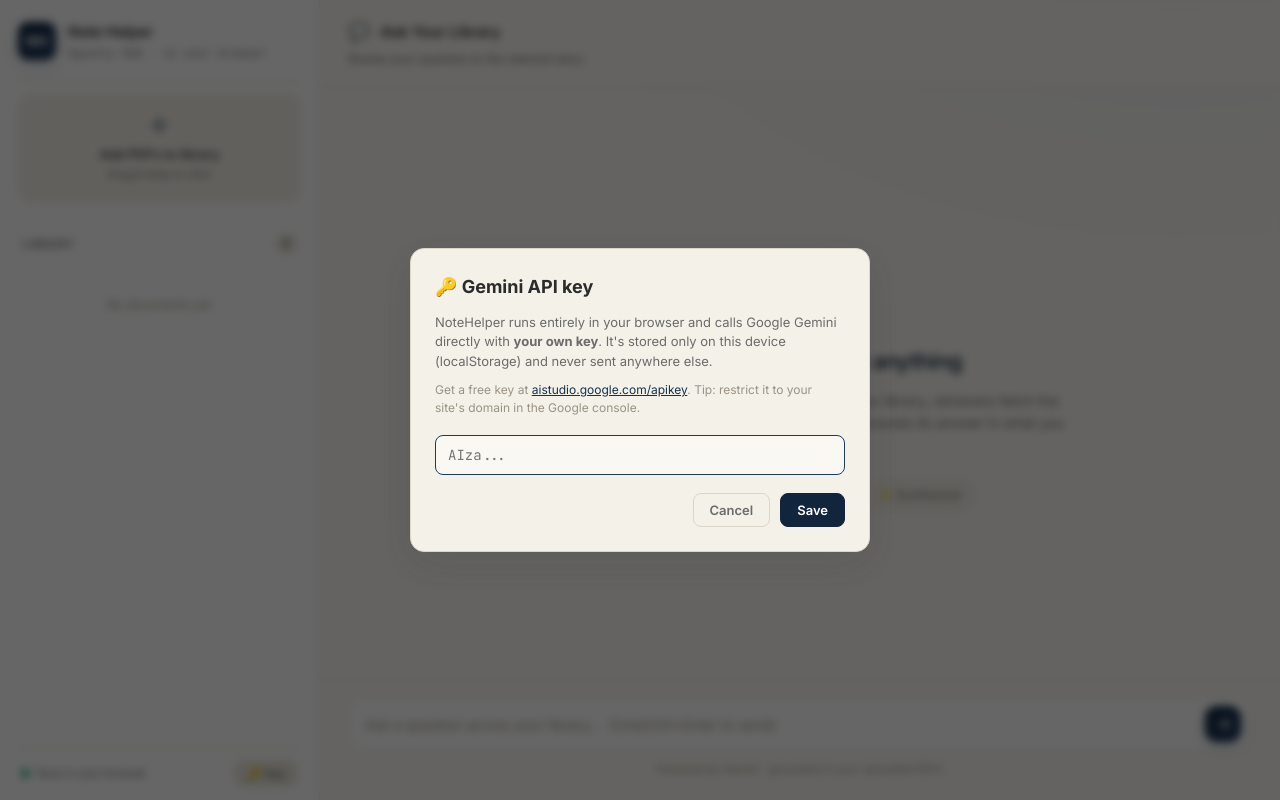
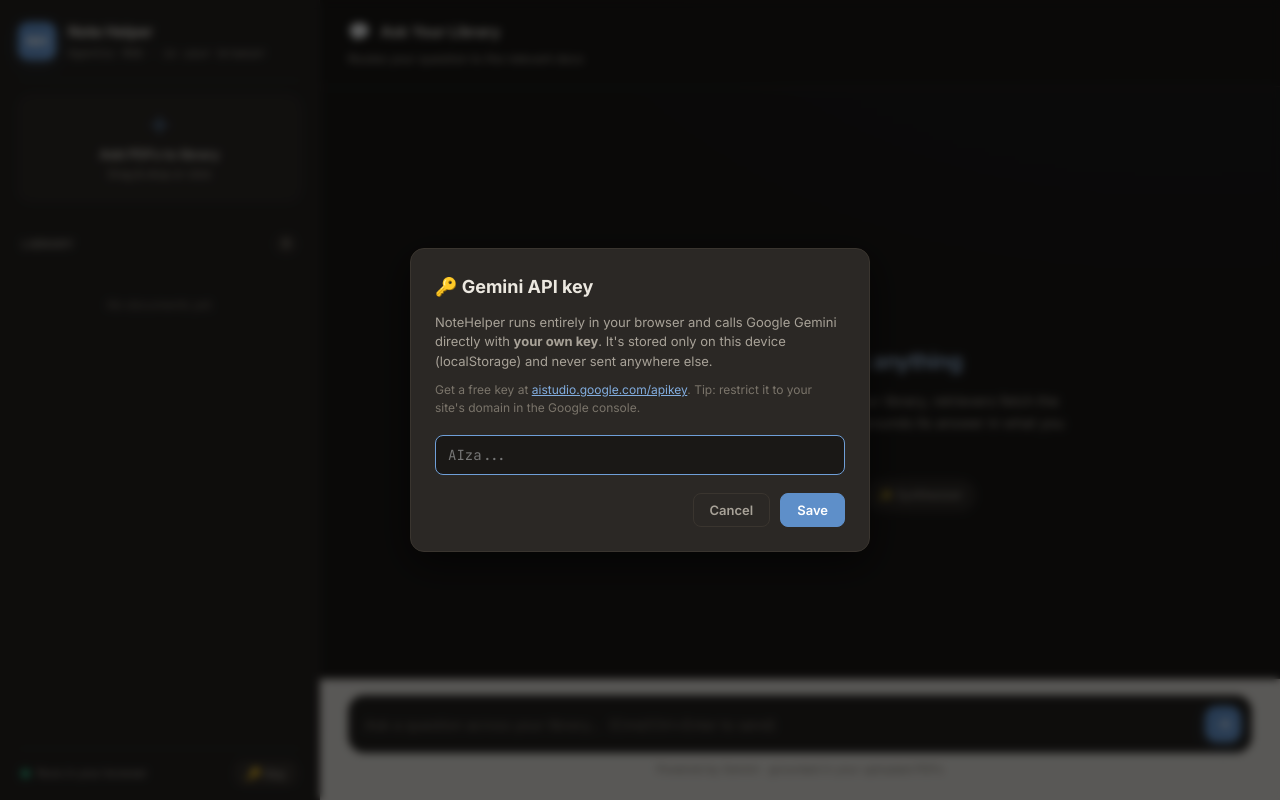
Before and after one commit to vishnucanada/NoteHelper, a website: page index.html in a window 1280 px wide. Drawn offline with Linux system fonts and the dark colour scheme.

Commit message:
adding dark mode

```diff
--- a/script.js
+++ b/script.js
@@ -160,11 +160,18 @@ document.addEventListener('DOMContentLoaded', () => {
                 throw new Error(`too large (max ${MAX_PDF_MB} MB)`);
             }
             if (!NH.apikey.has()) { NH.apikey.openModal(); throw new Error('add your API key first'); }
+            const statusEl = row.querySelector('.queue-status');
+            const setStatus = (txt) => { statusEl.textContent = txt; };
             const docId = NH.chunker.newDocId();
-            const { chunks, fullText } = await NH.chunker.chunkPdf(file, docId, file.name);
+            const { chunks, fullText } = await NH.chunker.chunkPdf(file, docId, file.name, (stage, cur, total) => {
+                if (stage === 'extracting') setStatus(`extracting page ${cur}/${total}…`);
+            });
             if (!chunks.length) throw new Error('Could not extract text from PDF');
+            setStatus('summarizing…');
             const summary = await NH.gemini.summarizeThis(fullText);
-            await NH.store.addDocument(docId, file.name, summary, chunks);
+            await NH.store.addDocument(docId, file.name, summary, chunks, (stage, cur, total) => {
+                if (stage === 'embedding') setStatus(`embedding ${cur}/${total}…`);
+            });
             row.className = 'queue-row done';
             row.querySelector('.queue-status').textContent = `✓ ${chunks.length} chunks`;
             row.querySelector('.queue-status').classList.remove('shimmer-text');
--- a/style.css
+++ b/style.css
@@ -22,6 +22,8 @@
     --danger:       #dc2626;
     --warning:      #b45309;
 
+    --topbar-bg:    rgba(250, 248, 243, 0.8);
+
     --sidebar-w:    320px;
     --radius:       14px;
     --radius-sm:    8px;
@@ -31,6 +33,38 @@
 
     --font-sans:    'Inter', -apple-system, BlinkMacSystemFont, "Segoe UI", sans-serif;
     --font-mono:    'JetBrains Mono', ui-monospace, SFMono-Regular, Menlo, monospace;
+}
+
+/* Dark theme — follows the OS preference. Only the color tokens change; every
+   surface already reads from these variables. */
+@media (prefers-color-scheme: dark) {
+    :root {
+        --bg:           #1a1816;   /* warm near-black */
+        --panel:        #242220;
+        --panel-2:      #2b2825;
+        --panel-3:      #332f2b;
+        --border:       #3a352f;
+        --border-soft:  #2f2b27;
+
+        --text:         #ece8e0;
+        --text-muted:   #a8a298;
+        --text-dim:     #7a746a;
+
+        --accent:       #6f9fd8;   /* lighter indigo for contrast on dark */
+        --accent-2:     #82addf;
+        --accent-deep:  #5e8fc9;
+        --accent-bg:    rgba(111, 159, 216, 0.14);
+        --accent-glow:  rgba(111, 159, 216, 0.22);
+
+        --success:      #34d399;
+        --danger:       #f87171;
+        --warning:      #fbbf24;
+
+        --topbar-bg:    rgba(26, 24, 22, 0.8);
+
+        --shadow-1:     0 1px 2px rgba(0,0,0,0.3), 0 4px 12px rgba(0,0,0,0.4);
+        --shadow-2:     0 12px 40px rgba(0,0,0,0.55);
+    }
 }
 
 /* ============ BASE ============ */
@@ -356,7 +390,7 @@ button, input, textarea {
 .topbar {
     padding: 18px 28px;
     border-bottom: 1px solid var(--border-soft);
-    background: rgba(250, 248, 243, 0.8);
+    background: var(--topbar-bg);
     backdrop-filter: blur(10px);
     flex-shrink: 0;
     display: flex;
```
